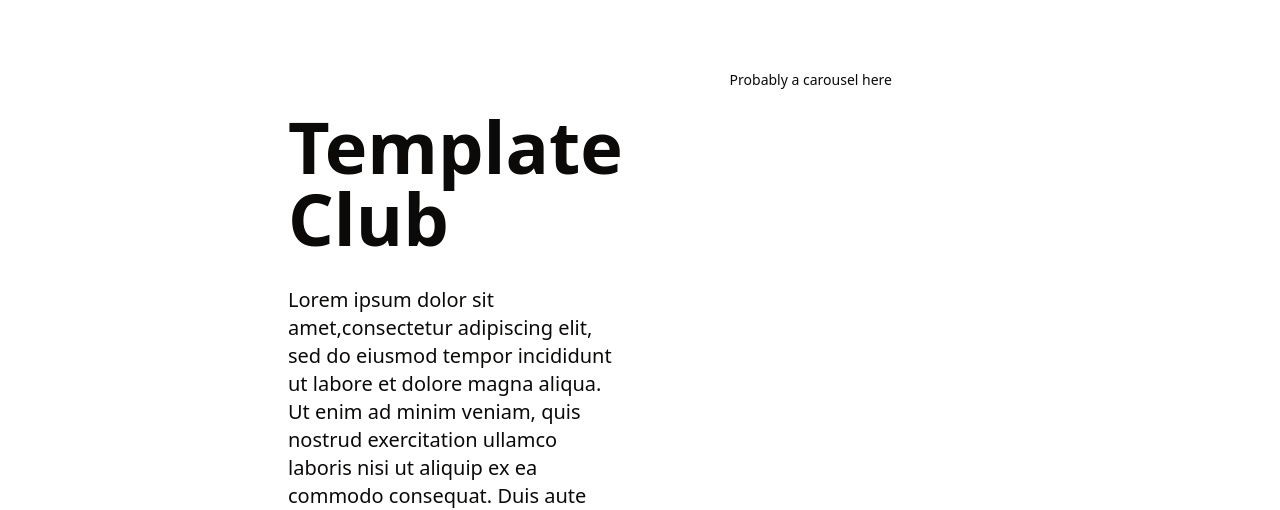
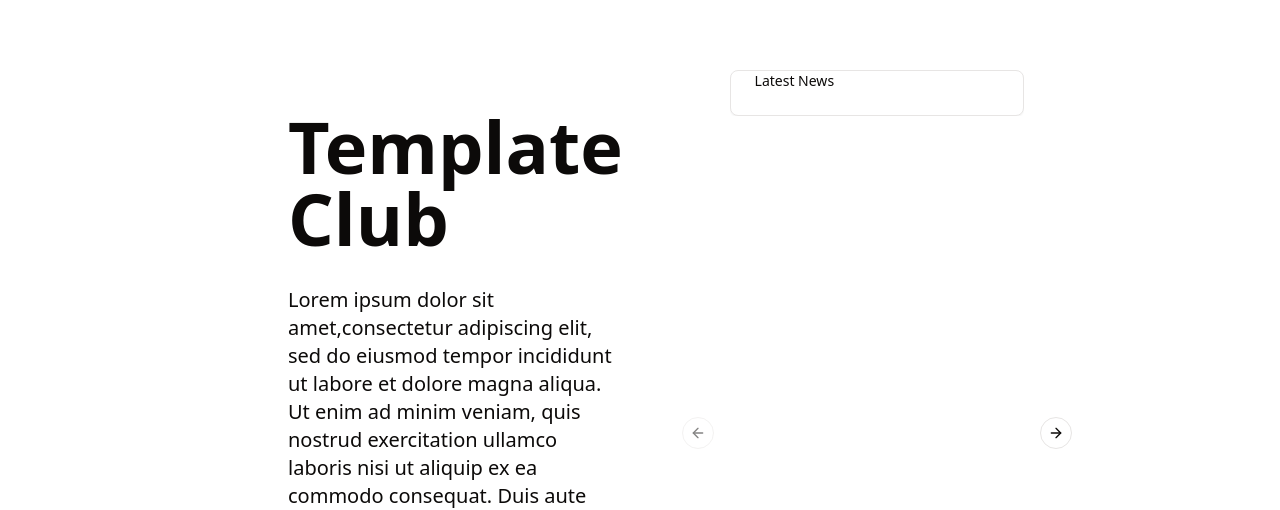
Before and after one commit to homesteadmathclub/new-website, a Next.js app: page / in a window 1280 px wide. Shown: the part 154-664 px from the top of the page. Built offline with nearby package versions, Linux system fonts and the light colour scheme.

Commit message:
Add carousel

```diff
--- a/package.json
+++ b/package.json
@@ -15,6 +15,7 @@
     "@radix-ui/react-slot": "^1.0.2",
     "class-variance-authority": "^0.7.0",
     "clsx": "^2.1.1",
+    "embla-carousel-react": "^8.1.5",
     "lucide-react": "^0.395.0",
     "next": "14.2.4",
     "next-themes": "^0.3.0",
--- a/src/app/layout.js
+++ b/src/app/layout.js
@@ -10,7 +10,7 @@ export const metadata = {
 export default function RootLayout({ children }) {
   return (
     <html lang="en">
-      <body className="flex min-w-full max-w-full flex-col overflow-hidden scroll-smooth">
+      <body className="flex min-w-full max-w-full flex-col overflow-none scroll-smooth">
         <ThemeProvider
           attribute="class"
           defaultTheme="system"
--- a/src/app/page.js
+++ b/src/app/page.js
@@ -2,6 +2,14 @@
 
 import { Button } from "@/components/ui/button";
 import config from "@/lib/config.js";
+import {
+  Carousel,
+  CarouselContent,
+  CarouselItem,
+  CarouselNext,
+  CarouselPrevious,
+} from "@/components/ui/carousel"
+import { Card, CardContent } from "@/components/ui/card"
 
 export default function Home() {
   return (
@@ -25,7 +33,35 @@ export default function Home() {
             )}
           </div>
         </div>
-        <div className="col-start-3">Probably a carousel here</div>
+        <div className="col-start-3">
+          <Carousel className="h-full w-full">
+            <CarouselContent>
+              <CarouselItem>
+                <Card>
+                  <CardContent>
+                    Latest News
+                  </CardContent>
+                </Card>
+              </CarouselItem>
+              <CarouselItem>
+                <Card>
+                  <CardContent>
+                    Image 1
+                  </CardContent>
+                </Card>
+              </CarouselItem>
+              <CarouselItem>
+                <Card>
+                  <CardContent>
+                    Image 2
+                  </CardContent>
+                </Card>
+              </CarouselItem>
+            </CarouselContent>
+            <CarouselPrevious />
+            <CarouselNext />
+          </Carousel>
+        </div>
       </div>
     </main>
   );
--- /dev/null
+++ b/src/components/ui/card.jsx
@@ -0,0 +1,50 @@
+import * as React from "react"
+
+import { cn } from "@/lib/utils"
+
+const Card = React.forwardRef(({ className, ...props }, ref) => (
+  <div
+    ref={ref}
+    className={cn("rounded-lg border bg-card text-card-foreground shadow-sm", className)}
+    {...props} />
+))
+Card.displayName = "Card"
+
+const CardHeader = React.forwardRef(({ className, ...props }, ref) => (
+  <div
+    ref={ref}
+    className={cn("flex flex-col space-y-1.5 p-6", className)}
+    {...props} />
+))
+CardHeader.displayName = "CardHeader"
+
+const CardTitle = React.forwardRef(({ className, ...props }, ref) => (
+  <h3
+    ref={ref}
+    className={cn("text-2xl font-semibold leading-none tracking-tight", className)}
+    {...props} />
+))
+CardTitle.displayName = "CardTitle"
+
+const CardDescription = React.forwardRef(({ className, ...props }, ref) => (
+  <p
+    ref={ref}
+    className={cn("text-sm text-muted-foreground", className)}
+    {...props} />
+))
+CardDescription.displayName = "CardDescription"
+
+const CardContent = React.forwardRef(({ className, ...props }, ref) => (
+  <div ref={ref} className={cn("p-6 pt-0", className)} {...props} />
+))
+CardContent.displayName = "CardContent"
+
+const CardFooter = React.forwardRef(({ className, ...props }, ref) => (
+  <div
+    ref={ref}
+    className={cn("flex items-center p-6 pt-0", className)}
+    {...props} />
+))
+CardFooter.displayName = "CardFooter"
+
+export { Card, CardHeader, CardFooter, CardTitle, CardDescription, CardContent }
--- /dev/null
+++ b/src/components/ui/carousel.jsx
@@ -0,0 +1,194 @@
+"use client";
+import * as React from "react"
+import useEmblaCarousel from "embla-carousel-react";
+import { ArrowLeft, ArrowRight } from "lucide-react"
+
+import { cn } from "@/lib/utils"
+import { Button } from "@/components/ui/button"
+
+const CarouselContext = React.createContext(null)
+
+function useCarousel() {
+  const context = React.useContext(CarouselContext)
+
+  if (!context) {
+    throw new Error("useCarousel must be used within a <Carousel />")
+  }
+
+  return context
+}
+
+const Carousel = React.forwardRef((
+  {
+    orientation = "horizontal",
+    opts,
+    setApi,
+    plugins,
+    className,
+    children,
+    ...props
+  },
+  ref
+) => {
+  const [carouselRef, api] = useEmblaCarousel({
+    ...opts,
+    axis: orientation === "horizontal" ? "x" : "y",
+  }, plugins)
+  const [canScrollPrev, setCanScrollPrev] = React.useState(false)
+  const [canScrollNext, setCanScrollNext] = React.useState(false)
+
+  const onSelect = React.useCallback((api) => {
+    if (!api) {
+      return
+    }
+
+    setCanScrollPrev(api.canScrollPrev())
+    setCanScrollNext(api.canScrollNext())
+  }, [])
+
+  const scrollPrev = React.useCallback(() => {
+    api?.scrollPrev()
+  }, [api])
+
+  const scrollNext = React.useCallback(() => {
+    api?.scrollNext()
+  }, [api])
+
+  const handleKeyDown = React.useCallback((event) => {
+    if (event.key === "ArrowLeft") {
+      event.preventDefault()
+      scrollPrev()
+    } else if (event.key === "ArrowRight") {
+      event.preventDefault()
+      scrollNext()
+    }
+  }, [scrollPrev, scrollNext])
+
+  React.useEffect(() => {
+    if (!api || !setApi) {
+      return
+    }
+
+    setApi(api)
+  }, [api, setApi])
+
+  React.useEffect(() => {
+    if (!api) {
+      return
+    }
+
+    onSelect(api)
+    api.on("reInit", onSelect)
+    api.on("select", onSelect)
+
+    return () => {
+      api?.off("select", onSelect)
+    };
+  }, [api, onSelect])
+
+  return (
+    (<CarouselContext.Provider
+      value={{
+        carouselRef,
+        api: api,
+        opts,
+        orientation:
+          orientation || (opts?.axis === "y" ? "vertical" : "horizontal"),
+        scrollPrev,
+        scrollNext,
+        canScrollPrev,
+        canScrollNext,
+      }}>
+      <div
+        ref={ref}
+        onKeyDownCapture={handleKeyDown}
+        className={cn("relative", className)}
+        role="region"
+        aria-roledescription="carousel"
+        {...props}>
+        {children}
+      </div>
+    </CarouselContext.Provider>)
+  );
+})
+Carousel.displayName = "Carousel"
+
+const CarouselContent = React.forwardRef(({ className, ...props }, ref) => {
+  const { carouselRef, orientation } = useCarousel()
+
+  return (
+    (<div ref={carouselRef} className="overflow-hidden">
+      <div
+        ref={ref}
+        className={cn(
+          "flex",
+          orientation === "horizontal" ? "-ml-4" : "-mt-4 flex-col",
+          className
+        )}
+        {...props} />
+    </div>)
+  );
+})
+CarouselContent.displayName = "CarouselContent"
+
+const CarouselItem = React.forwardRef(({ className, ...props }, ref) => {
+  const { orientation } = useCarousel()
+
+  return (
+    (<div
+      ref={ref}
+      role="group"
+      aria-roledescription="slide"
+      className={cn(
+        "min-w-0 shrink-0 grow-0 basis-full",
+        orientation === "horizontal" ? "pl-4" : "pt-4",
+        className
+      )}
+      {...props} />)
+  );
+})
+CarouselItem.displayName = "CarouselItem"
+
+const CarouselPrevious = React.forwardRef(({ className, variant = "outline", size = "icon", ...props }, ref) => {
+  const { orientation, scrollPrev, canScrollPrev } = useCarousel()
+
+  return (
+    (<Button
+      ref={ref}
+      variant={variant}
+      size={size}
+      className={cn("absolute  h-8 w-8 rounded-full", orientation === "horizontal"
+        ? "-left-12 top-1/2 -translate-y-1/2"
+        : "-top-12 left-1/2 -translate-x-1/2 rotate-90", className)}
+      disabled={!canScrollPrev}
+      onClick={scrollPrev}
+      {...props}>
+      <ArrowLeft className="h-4 w-4" />
+      <span className="sr-only">Previous slide</span>
+    </Button>)
+  );
+})
+CarouselPrevious.displayName = "CarouselPrevious"
+
+const CarouselNext = React.forwardRef(({ className, variant = "outline", size = "icon", ...props }, ref) => {
+  const { orientation, scrollNext, canScrollNext } = useCarousel()
+
+  return (
+    (<Button
+      ref={ref}
+      variant={variant}
+      size={size}
+      className={cn("absolute h-8 w-8 rounded-full", orientation === "horizontal"
+        ? "-right-12 top-1/2 -translate-y-1/2"
+        : "-bottom-12 left-1/2 -translate-x-1/2 rotate-90", className)}
+      disabled={!canScrollNext}
+      onClick={scrollNext}
+      {...props}>
+      <ArrowRight className="h-4 w-4" />
+      <span className="sr-only">Next slide</span>
+    </Button>)
+  );
+})
+CarouselNext.displayName = "CarouselNext"
+
+export { Carousel, CarouselContent, CarouselItem, CarouselPrevious, CarouselNext };
```
Also changed, not shown: 1 other file (tests, documents, lock files or other folders).
